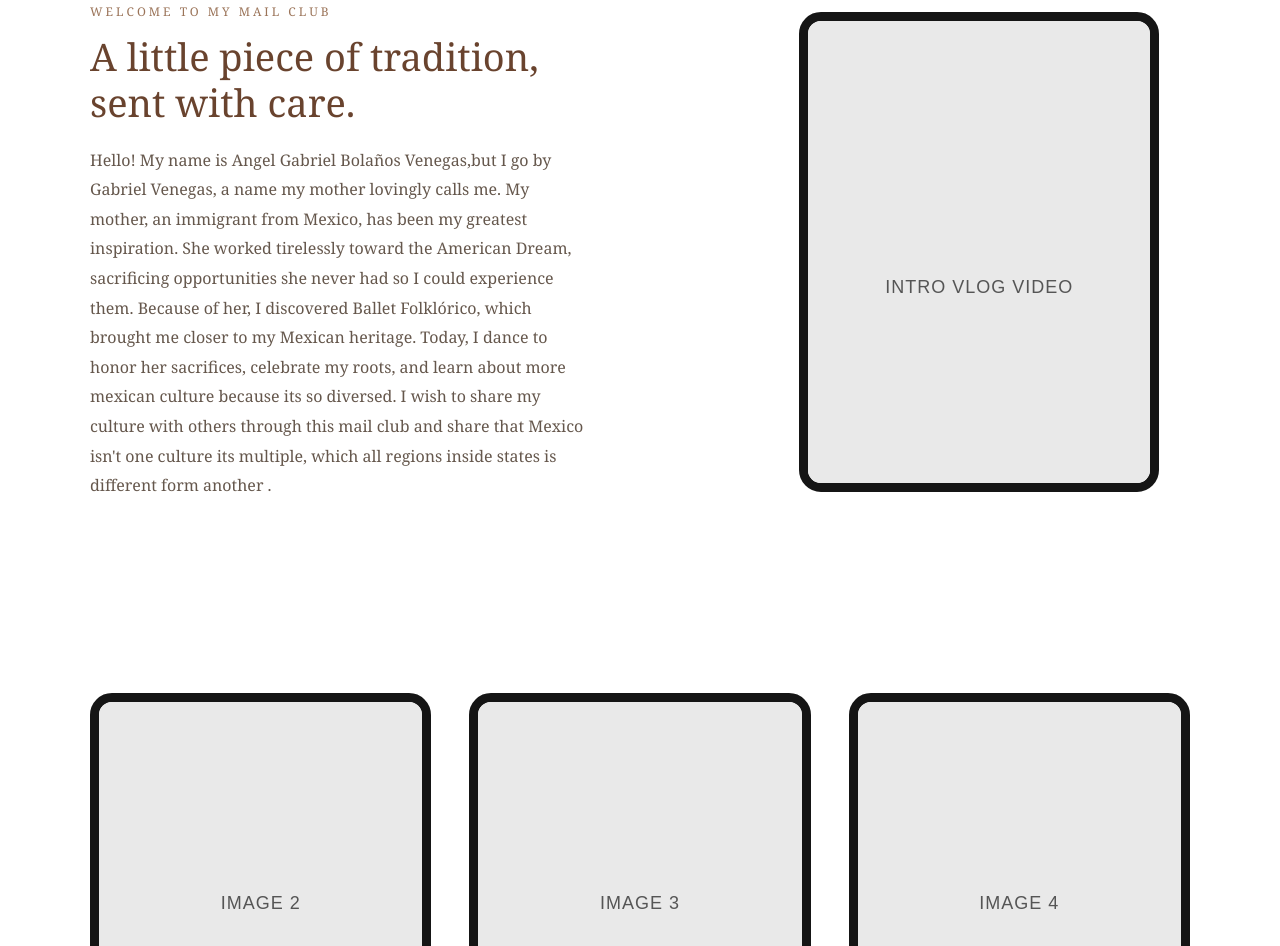
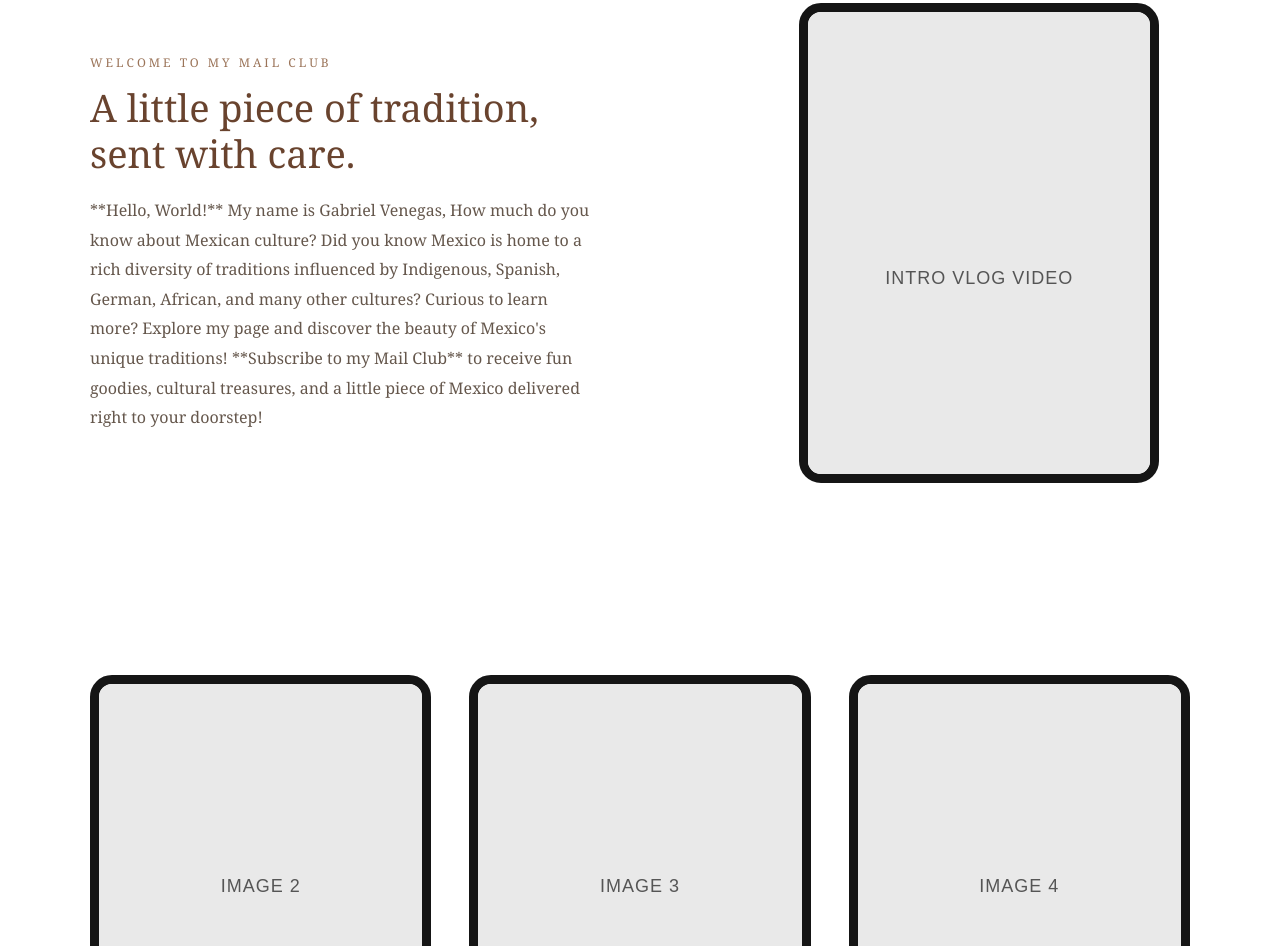
Before and after one commit to abimaelvenegas28-dotcom/Folklorico-mail-club, a plain HTML site: page index.html in a window 1280 px wide. Shown: the part 864-1810 px from the top of the page. Drawn offline with Linux system fonts and the light colour scheme; a script that the page names is missing.

Commit message:
Revise introduction and cultural message in index.html
Updated personal introduction and cultural insights.

```diff
--- a/index.html
+++ b/index.html
@@ -339,16 +339,13 @@
         </h2>
 
         <p>
-         Hello! My name is Angel Gabriel Bolaños Venegas,but I go by Gabriel Venegas,
-          a name my mother lovingly calls me.
+**Hello, World!** My name is Gabriel Venegas,
 
-My mother, an immigrant from Mexico, has been my greatest inspiration. She worked tirelessly toward the American Dream,
-          sacrificing opportunities she never had so I could experience them.
+How much do you know about Mexican culture? Did you know Mexico is home to a rich diversity of traditions influenced by Indigenous, Spanish, German, African, and many other cultures?
 
-Because of her, I discovered Ballet Folklórico, which brought me closer to my Mexican heritage.
-          Today, I dance to honor her sacrifices, celebrate my roots, and learn about more mexican culture because its so diversed.
-          I wish to share my culture with others through this mail club and share that Mexico isn't one culture its multiple,
-          which all regions inside states is different form another .
+Curious to learn more? Explore my page and discover the beauty of Mexico's unique traditions!
+
+**Subscribe to my Mail Club** to receive fun goodies, cultural treasures, and a little piece of Mexico delivered right to your doorstep!
         </p>
 
       </div>
```
